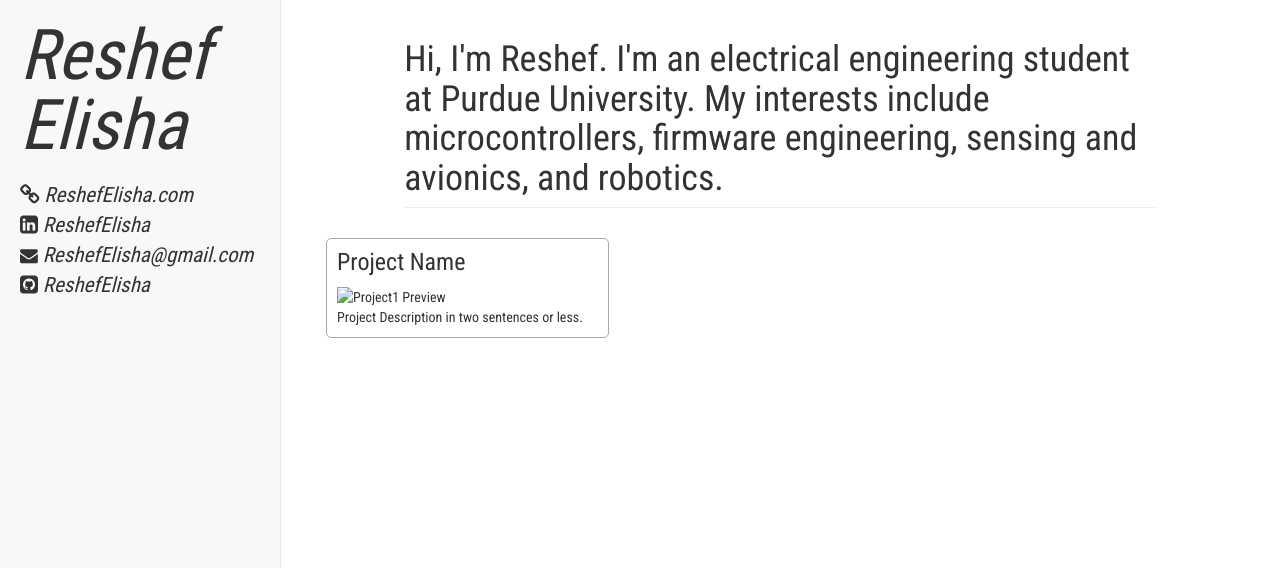
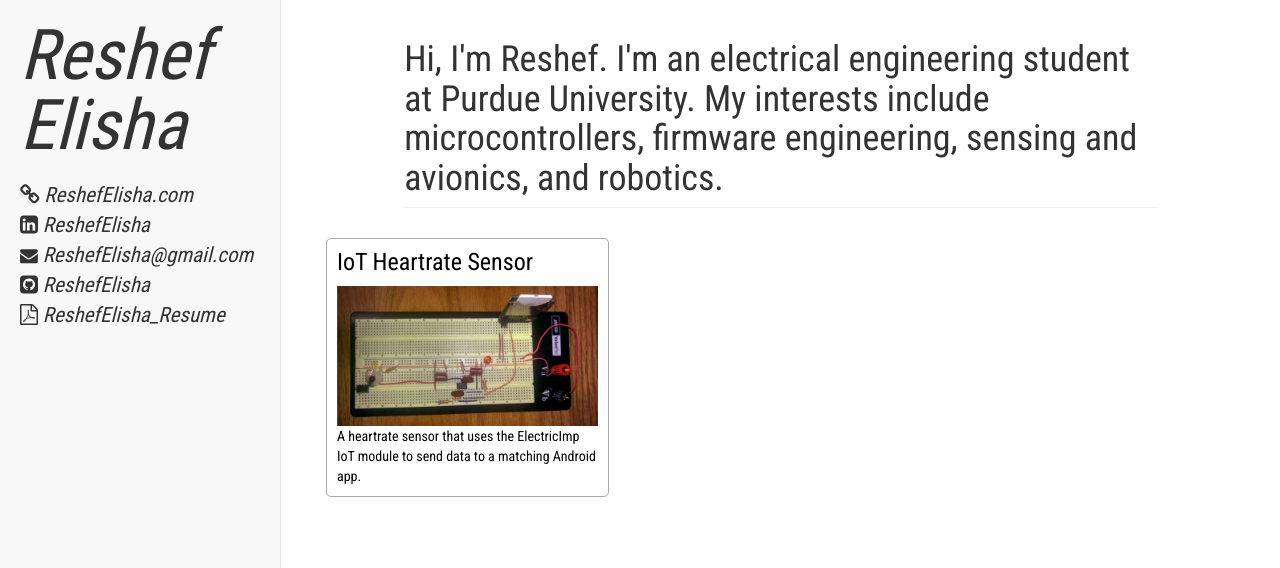
Before and after one commit to ReshefElisha/reshefelisha.com-wip, a plain HTML site: page index.html in a window 1280 px wide. Drawn offline with Linux system fonts and the light colour scheme.

Commit message:
progress

```diff
--- a/dist/css/reshefelisha.css
+++ b/dist/css/reshefelisha.css
@@ -3,6 +3,9 @@
 body {
   background-color: #f8f8f8;
   font-family: 'Roboto Condensed', sans-serif;
+}
+a:hover {
+  color: #e92;
 }
 #wrapper {
   width: 100%;
@@ -75,11 +78,13 @@ body {
 }
 
 .projectboxContent {
+  display: block;
   border: 1px solid #aaa;
   border-radius: 5px;
   -moz-border-radius: 5px;
   -webkit-border-radius: 5px;
   padding: 0px 10px;
+  color: black;
 }
 
 .projectboxContent h3 {
--- a/index.html
+++ b/index.html
@@ -46,7 +46,8 @@
                         <li><a href="http://reshefelisha.com" target="1"><i class="fa fa-link"></i> ReshefElisha.com</a></li>
 						<li><a href="https://linkedin.com/in/reshefelisha" target="1"><i class="fa fa-linkedin-square"></i> ReshefElisha</a></li>
 						<li><a href="mailto:reshefelisha@gmail.com" target="1"><i class="fa fa-envelope" style="font-size: .85em"></i> ReshefElisha@gmail.com</a></li>
-						<li><a href="https://github.com/reshefelisha" target="1"><i class="fa fa-github-square"></i> ReshefElisha</a></li>
+                        <li><a href="https://github.com/reshefelisha" target="1"><i class="fa fa-github-square"></i> ReshefElisha</a></li>
+						<li><a href="ReshefElisha_Resume.pdf" target="1"><i class="fa fa-file-pdf-o"></i> ReshefElisha_Resume</a></li>
 						</br>
                     </ul>
                 </div>
@@ -67,11 +68,11 @@
 
                 <div class="row">
                     <div class="col-md-4 projectbox">
-                        <div class="projectboxContent">
-                            <h3>Project Name</h3>
-                            <img src="proj1/prev.png" alt="Project1 Preview" />
-                            <p>Project Description in two sentences or less.</p>
-                        </div>
+                        <a class="projectboxContent" href="proj/heartbeat/">
+                            <h3>IoT Heartrate Sensor</h3>
+                            <img src="proj/heartbeat/1.jpg" class="img-responsive" alt="IoT Heartrate Sensor Preview" />
+                            <p>A heartrate sensor that uses the ElectricImp IoT module to send data to a matching Android app.</p>
+                        </a>
                     </div>
                 </div>
                 <!-- /.row -->
```
Also changed, not shown: proj/heartbeat/1.jpg (added), proj/heartbeat/2.jpg (added), proj/heartbeat/3.png (added), proj/heartbeat/BreadBoard.jpg (added), proj/heartbeat/Circuit.jpg (added), proj/heartbeat/Header.JPG (added), proj/heartbeat/ScreenRed.png (added), proj/heartbeat/ScreenWhite.png (added).
